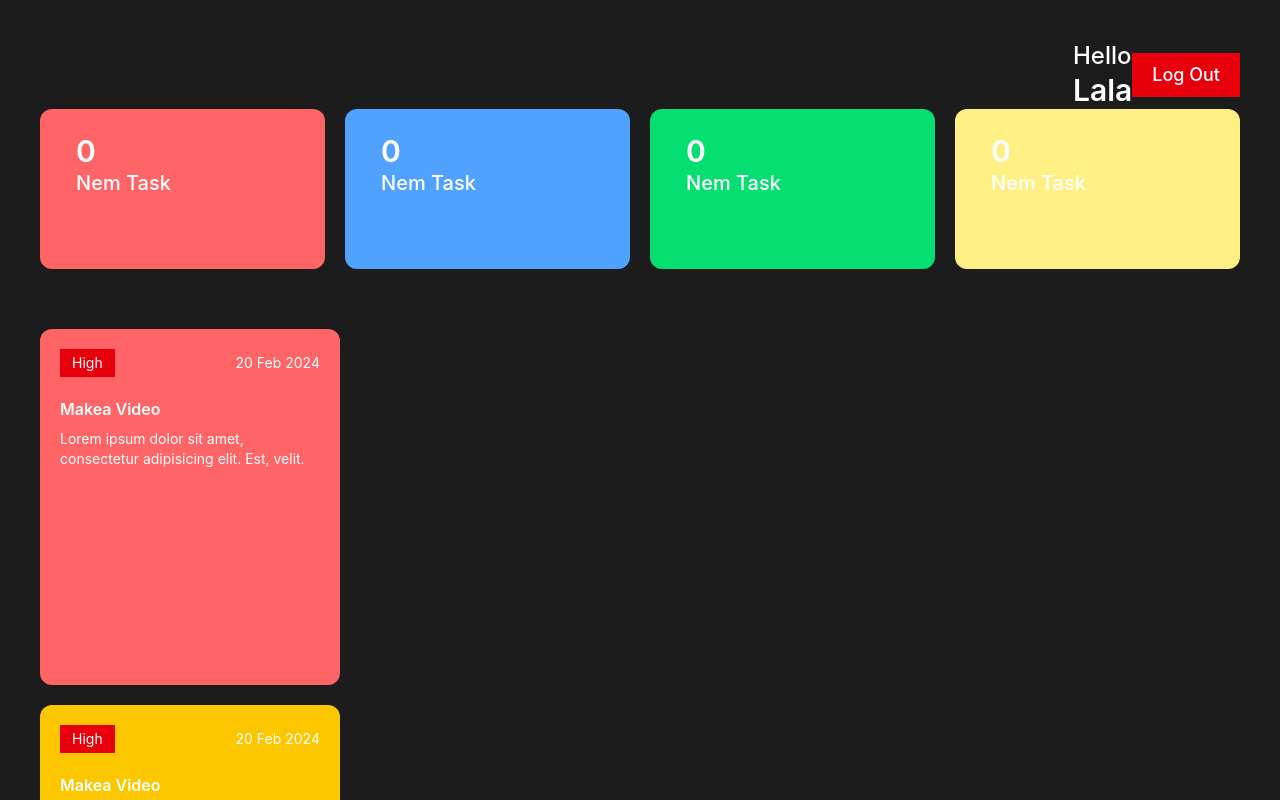
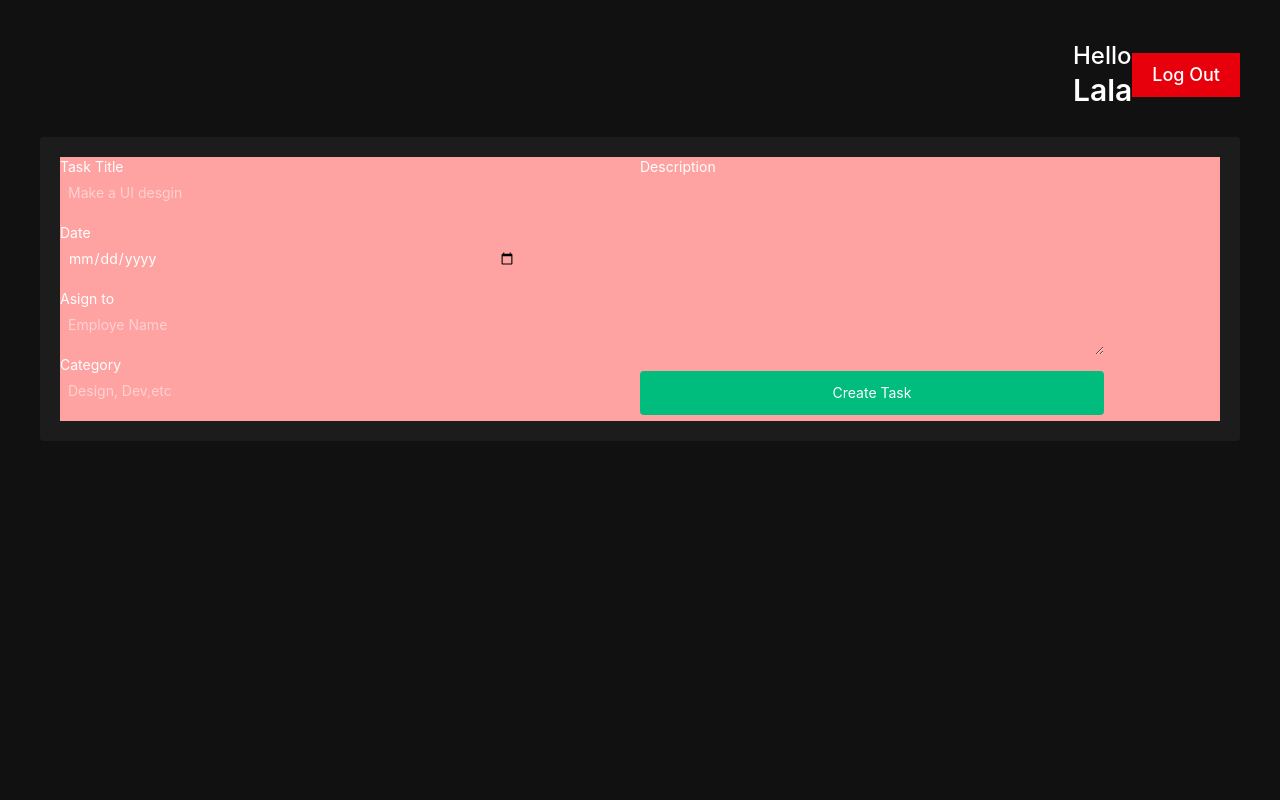
Before and after one commit to Muddaser5/Task-Manager, a React (Vite) app: page / in a window 1280 px wide. Shown: the top 800 px of the page. Built offline with nearby package versions, Linux system fonts and the light colour scheme.

Commit message:
Update the CreateTask file

```diff
--- a/src/App.jsx
+++ b/src/App.jsx
@@ -1,6 +1,7 @@
 import React from 'react'
 import Login from './components/Auth/Login'
 import EmployeDashboard from './components/Dashboard/EmployeDashboard'
+import AdminDashboard from './components/Dashboard/AdminDashboard'
 
 const App =() => {
   return (
@@ -11,7 +12,9 @@ const App =() => {
 /* <Login/> */
 }
 
-<EmployeDashboard/>
+{/* <EmployeDashboard/> */}
+
+<AdminDashboard/>
 
 </>  )
 }
--- a/src/components/Dashboard/AdminDashboard.jsx
+++ b/src/components/Dashboard/AdminDashboard.jsx
@@ -0,0 +1,19 @@
+import React from "react";
+import Header from "../other/Header";
+import CreateTask from "../other/CreateTask";
+
+const AdminDashboard = () => {
+    return (
+
+        <div className="h-screen w-full p-10">
+
+            <Header />
+            <CreateTask />
+
+        </div>
+
+
+    )
+}
+
+export default AdminDashboard
--- a/src/components/TaskList/TaskList.jsx
+++ b/src/components/TaskList/TaskList.jsx
@@ -4,7 +4,7 @@ const TaskList = () => {
     return (
         <>
             <div id='tasklist' className="h-[55%] overflow-x-auto  flex items-center justify=start gap-5 flex-nowrap w-full py-5  mt-10">
-                <div className=" flex-shrink-0 h-full w-[300px] p-5 bg-red-400  rounded-xl">
+                <div className=" shrink-0 h-full w-75 p-5 bg-red-400  rounded-xl">
                     <div className="flex justify-between items-center">
                         <h3 className=" bg-red-600 text-sm px-3 py-1  ">High</h3>
                         <h4 className="text-sm">20 Feb 2024</h4>
@@ -16,7 +16,7 @@ const TaskList = () => {
                 </div>
             </div>
 
-            <div className=" flex-shrink-0 h-full w-[300px] p-5 bg-yellow-400  rounded-xl">
+            <div className=" shrink-0 h-full w-75 p-5 bg-yellow-400  rounded-xl">
                 <div className="flex justify-between items-center">
                     <h3 className=" bg-red-600 text-sm px-3 py-1  ">High</h3>
                     <h4 className="text-sm">20 Feb 2024</h4>
@@ -27,7 +27,7 @@ const TaskList = () => {
                 <p className="text-sm mt-2">Lorem ipsum dolor sit amet, consectetur adipisicing elit. Est, velit.</p>
             </div>
 
-            <div className=" flex-shrink-0 h-full w-[300px] p-5 bg-green-400  rounded-xl">
+            <div className=" shrink-0 h-full w-75 p-5 bg-green-400  rounded-xl">
                 <div className="flex justify-between items-center">
                     <h3 className=" bg-red-600 text-sm px-3 py-1  ">High</h3>
                     <h4 className="text-sm">20 Feb 2024</h4>
@@ -38,7 +38,7 @@ const TaskList = () => {
                 <p className="text-sm mt-2">Lorem ipsum dolor sit amet, consectetur adipisicing elit. Est, velit.</p>
             </div>
 
-            <div className=" flex-shrink-0 h-full w-[300px] p-5 bg-blue-400  rounded-xl">
+            <div className=" shrink-0 h-full w-75 p-5 bg-blue-400  rounded-xl">
                 <div className="flex justify-between items-center">
                     <h3 className=" bg-red-600 text-sm px-3 py-1  ">High</h3>
                     <h4 className="text-sm">20 Feb 2024</h4>
--- /dev/null
+++ b/src/components/other/CreateTask.jsx
@@ -0,0 +1,40 @@
+import React from "react";
+
+const CreateTask = () => {
+    return (
+
+        <div className="p-5 bg-[#1C1C1C] mt-7 rounded ">
+                <form className="flex  w-full bg-red-300 items-start">
+                    <div className="w-1/2">
+                        <div> <h3 className="text-sm text-gray-300 mb-0.5">Task Title</h3>
+                            <input type="text" placeholder="Make a UI desgin" className="text-sm py-1 px-2 w-4/5 outline-none bg-transparent border-1px border-gray-400 mb-4" />
+                        </div>
+
+                        <div> <h3 className="text-sm text-gray-300 mb-0.5">Date</h3>
+                            <input type="date" className=" text-sm py-1 px-2 w-4/5 rounded outline-none bg-transparent border-1px border-gray-400 mb-4" />
+                        </div>
+
+                        <div> <h3 className="text-sm text-gray-300 mb-0.5">Asign to </h3>
+                            <input type="text" placeholder="Employe Name" className="text-sm py-1 px-2 w-4/5 outline-none bg-transparent border-1px border-gray-400 mb-4" />
+                        </div>
+
+                        <div> <h3 className="text-sm text-gray-300 mb-0.5">Category </h3>
+                            <input type="text" placeholder="Design, Dev,etc" className="text-sm py-1 px-2 w-4/5 outline-none bg-transparent border-1px border-gray-400 mb-4" />
+                        </div>
+                    </div>
+
+
+                    <div className="w-2/5 flex flex-col items-start">
+                        <h3 className="text-sm text-gray-300 mb-0.5">Description</h3>
+                        <textarea name="" id="" cols="30" rows="10" className="h-44 w-full text-sm py-2 px-4rounded outline-none bg-transparent border-1px border-gray-400"></textarea>
+                        <button className="bg-emerald-500 py-3 hover:bg-emerald-600 px-5 rounded text-sm mt-4 w-full">Create Task</button>
+
+                    </div>
+
+                </form>
+            </div>
+
+    )
+}
+
+export default CreateTask
--- a/src/components/other/TaskListNumber.jsx
+++ b/src/components/other/TaskListNumber.jsx
@@ -10,15 +10,15 @@ const TaskListNumber = () => {
             </div>
                <div className="h-40 w-[40%] py-6 px-9  bg-blue-400 rounded-xl">
                 <h2 className="text-3xl font-semibold">0</h2>
-                <h3 className="text-xl font-medium">Nem Task</h3>
+                <h3 className="text-xl font-medium">Complete Task</h3>
             </div>
                <div className="h-40 w-[40%] py-6 px-9  bg-green-400 rounded-xl ">
                 <h2 className="text-3xl font-semibold">0</h2>
-                <h3 className="text-xl font-medium">Nem Task</h3>
+                <h3 className="text-xl font-medium">Accepted Task</h3>
             </div>
                <div className="h-40 w-[40%] py-6 px-9  bg-yellow-200 rounded-xl">
                 <h2 className="text-3xl font-semibold">0</h2>
-                <h3 className="text-xl font-medium">Nem Task</h3>
+                <h3 className="text-xl font-medium">Failed Task</h3>
             </div>
 
 
```
